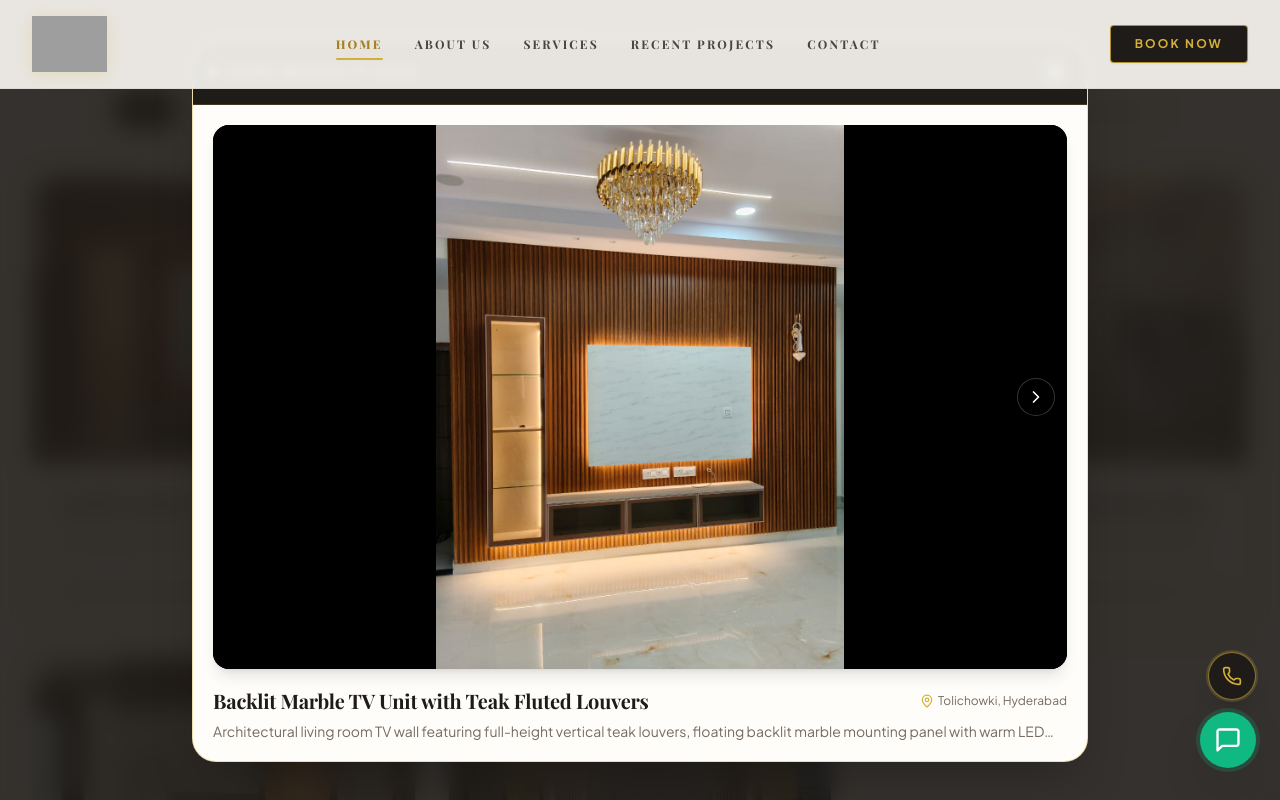
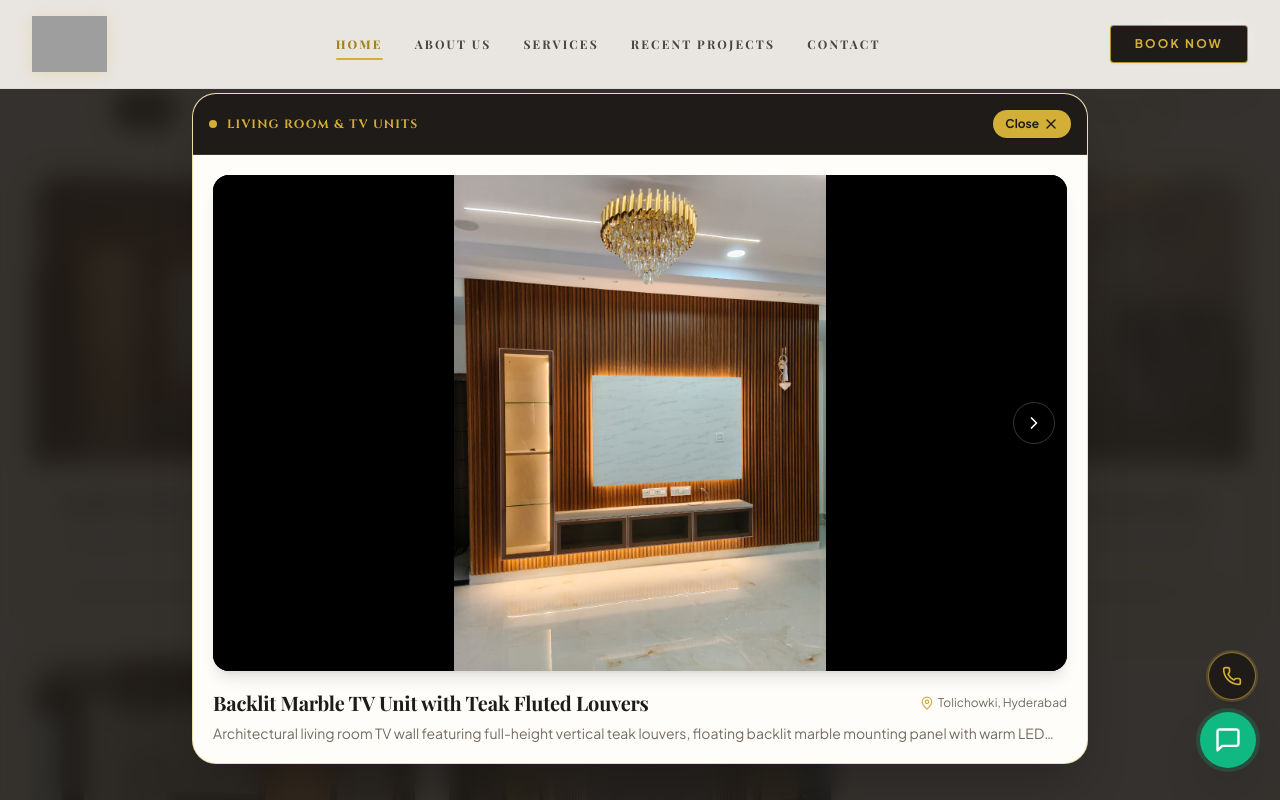
Before and after one commit to gouravboga12-rgb/Zameer-Carpenter-Interior-Design, a React (Vite) app: page / in a window 1280 px wide. Both pictures are taken after a click on the element 224 px from the left and 5473 px from the top of the page. Shown: the part 5073-5873 px from the top of the page. Built offline with nearby package versions, Linux system fonts and the light colour scheme; grey boxes are pictures that could not be loaded; the HTML template or start-up script is replaced by a standard one; a web font is replaced by a local one.

Commit message:
Add high-visibility floating and header Close buttons to PortfolioModal

```diff
--- a/src/components/home/PortfolioModal.jsx
+++ b/src/components/home/PortfolioModal.jsx
@@ -33,15 +33,25 @@ export default function PortfolioModal({ project, isOpen, onClose, onPrev, onNex
   return (
     <AnimatePresence>
       {isOpen && (
-        <div className="fixed inset-0 z-50 flex items-center justify-center p-3 sm:p-6 overflow-y-auto">
+        <div className="fixed inset-0 z-50 flex items-center justify-center p-3 sm:p-6 pt-16 sm:pt-20 overflow-y-auto">
           {/* Backdrop */}
           <motion.div
             initial={{ opacity: 0 }}
             animate={{ opacity: 1 }}
             exit={{ opacity: 0 }}
             onClick={onClose}
-            className="fixed inset-0 bg-luxury-walnut/90 backdrop-blur-md"
+            className="fixed inset-0 bg-luxury-walnut/90 backdrop-blur-md cursor-pointer"
           />
+
+          {/* Floating High-Visibility Close Button (Top Right) */}
+          <button
+            onClick={onClose}
+            aria-label="Close modal"
+            className="fixed top-4 right-4 sm:top-6 sm:right-8 z-[60] inline-flex items-center gap-1.5 px-3.5 py-2 rounded-full bg-luxury-gold hover:bg-yellow-400 text-luxury-walnut font-extrabold text-xs uppercase tracking-wider shadow-2xl transition-all duration-200 hover:scale-105 active:scale-95 border border-luxury-walnut cursor-pointer"
+          >
+            <span>Close</span>
+            <X className="w-4 h-4" />
+          </button>
 
           {/* Modal Container */}
           <motion.div
@@ -49,7 +59,7 @@ export default function PortfolioModal({ project, isOpen, onClose, onPrev, onNex
             animate={{ opacity: 1, scale: 1, y: 0 }}
             exit={{ opacity: 0, scale: 0.92, y: 20 }}
             transition={{ duration: 0.3 }}
-            className="relative z-10 w-full max-w-4xl bg-luxury-card rounded-2xl sm:rounded-3xl overflow-hidden shadow-2xl border border-luxury-gold/40 max-h-[95vh] flex flex-col"
+            className="relative z-10 w-full max-w-4xl bg-luxury-card rounded-2xl sm:rounded-3xl overflow-hidden shadow-2xl border border-luxury-gold/40 max-h-[88vh] flex flex-col my-auto"
           >
             {/* Modal Header */}
             <div className="p-3.5 sm:p-4 bg-luxury-walnut text-[#FDFBF7] flex items-center justify-between border-b border-luxury-gold/20 shrink-0">
@@ -67,21 +77,22 @@ export default function PortfolioModal({ project, isOpen, onClose, onPrev, onNex
                 </span>
               </div>
 
-              {/* Close Button */}
+              {/* Header Close Button */}
               <button
                 onClick={onClose}
                 aria-label="Close media modal"
-                className="p-1.5 rounded-full bg-white/10 hover:bg-luxury-gold hover:text-luxury-walnut transition-colors text-white shrink-0 ml-2"
+                className="inline-flex items-center gap-1 px-3 py-1.5 rounded-full bg-luxury-gold text-luxury-walnut hover:bg-yellow-400 font-bold text-xs transition-all shadow-sm shrink-0 ml-2 cursor-pointer"
               >
-                <X className="w-5 h-5" />
+                <span>Close</span>
+                <X className="w-4 h-4" />
               </button>
             </div>
 
             {/* Modal Body */}
             <div className="overflow-y-auto p-3 sm:p-5 space-y-3.5">
 
-              {/* Media Display Area (Fully Visible on Mobile & Responsive) */}
-              <div className="relative rounded-xl sm:rounded-2xl overflow-hidden shadow-lg bg-black flex items-center justify-center min-h-[200px] max-h-[60vh] sm:max-h-[68vh] w-full">
+              {/* Media Display Area (Fully Visible on Desktop & Mobile) */}
+              <div className="relative rounded-xl sm:rounded-2xl overflow-hidden shadow-lg bg-black flex items-center justify-center min-h-[200px] max-h-[55vh] sm:max-h-[62vh] w-full">
                 {isVideo ? (
                   <video
                     ref={videoRef}
@@ -91,13 +102,13 @@ export default function PortfolioModal({ project, isOpen, onClose, onPrev, onNex
                     autoPlay
                     muted
                     playsInline
-                    className="w-full h-auto max-h-[60vh] sm:max-h-[68vh] object-contain mx-auto bg-black"
+                    className="w-full h-auto max-h-[55vh] sm:max-h-[62vh] object-contain mx-auto bg-black"
                   />
                 ) : (
                   <img
                     src={project.image}
                     alt={project.title}
-                    className="w-full h-auto max-h-[60vh] sm:max-h-[68vh] object-contain mx-auto bg-black"
+                    className="w-full h-auto max-h-[55vh] sm:max-h-[62vh] object-contain mx-auto bg-black"
                   />
                 )}
 
@@ -109,7 +120,7 @@ export default function PortfolioModal({ project, isOpen, onClose, onPrev, onNex
                       onPrev();
                     }}
                     aria-label="Previous project"
-                    className="absolute left-2 sm:left-3 top-1/2 -translate-y-1/2 p-2 rounded-full bg-black/60 hover:bg-luxury-gold hover:text-luxury-walnut text-white backdrop-blur-md transition-colors border border-white/20 z-20"
+                    className="absolute left-2 sm:left-3 top-1/2 -translate-y-1/2 p-2.5 rounded-full bg-black/70 hover:bg-luxury-gold hover:text-luxury-walnut text-white backdrop-blur-md transition-colors border border-white/20 z-20 cursor-pointer"
                   >
                     <ChevronLeft className="w-5 h-5" />
                   </button>
@@ -123,7 +134,7 @@ export default function PortfolioModal({ project, isOpen, onClose, onPrev, onNex
                       onNext();
                     }}
                     aria-label="Next project"
-                    className="absolute right-2 sm:right-3 top-1/2 -translate-y-1/2 p-2 rounded-full bg-black/60 hover:bg-luxury-gold hover:text-luxury-walnut text-white backdrop-blur-md transition-colors border border-white/20 z-20"
+                    className="absolute right-2 sm:right-3 top-1/2 -translate-y-1/2 p-2.5 rounded-full bg-black/70 hover:bg-luxury-gold hover:text-luxury-walnut text-white backdrop-blur-md transition-colors border border-white/20 z-20 cursor-pointer"
                   >
                     <ChevronRight className="w-5 h-5" />
                   </button>
```
